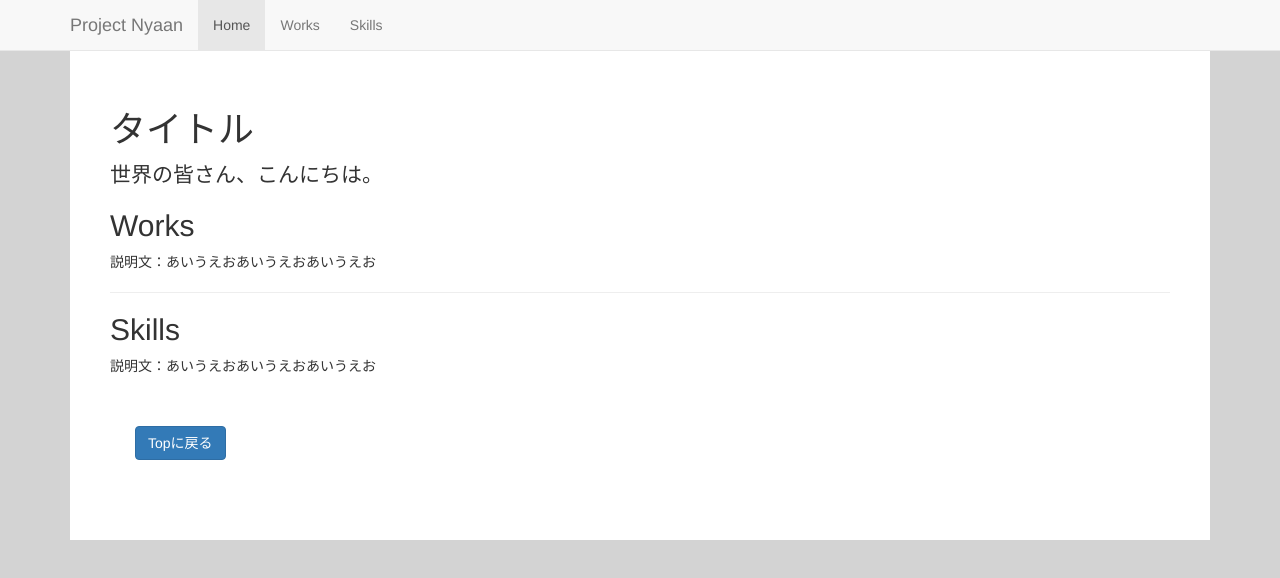
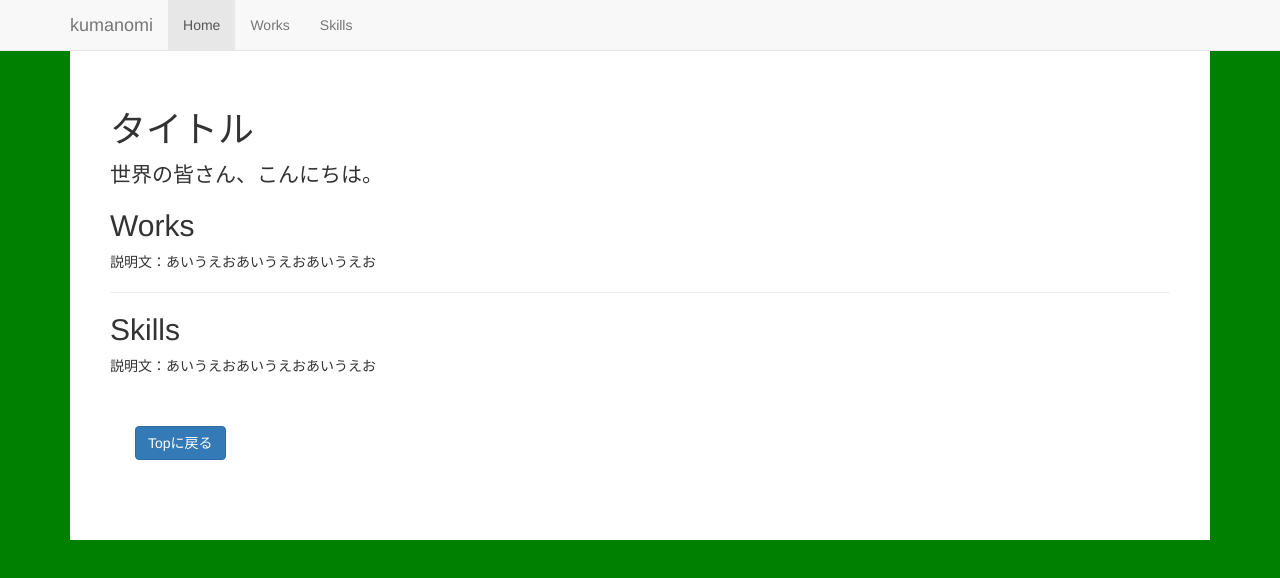
Before and after one commit to kumanomisnp00/kumanomisnp00.github.io, a plain HTML site: page index.html in a window 1280 px wide. Drawn offline with nearby package versions, Linux system fonts and the light colour scheme.

Commit message:
テスト

```diff
--- a/index.html
+++ b/index.html
@@ -12,7 +12,7 @@
     <style>
         body {
             padding-top: 50px;
-            background-color: lightgray;
+            background-color: green;
         }
 
         .starter-template {
@@ -32,7 +32,7 @@
                     <span class="icon-bar"></span>
                     <span class="icon-bar"></span>
                 </button>
-                <a class="navbar-brand" href="#">Project Nyaan</a>
+                <a class="navbar-brand" href="#">kumanomi</a>
             </div>
             <div id="navbar" class="collapse navbar-collapse">
                 <ul class="nav navbar-nav">
```
Also changed, not shown: 1 other file.
